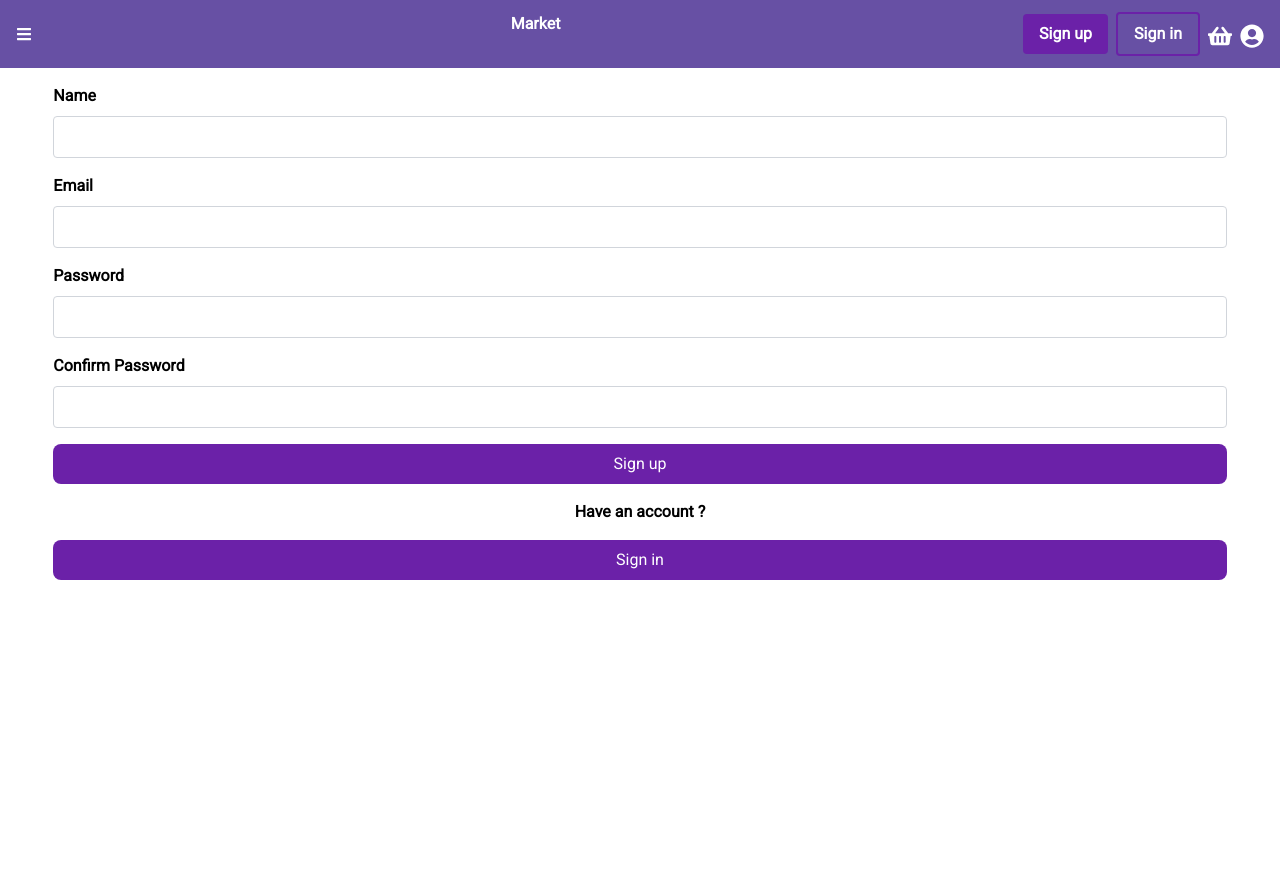
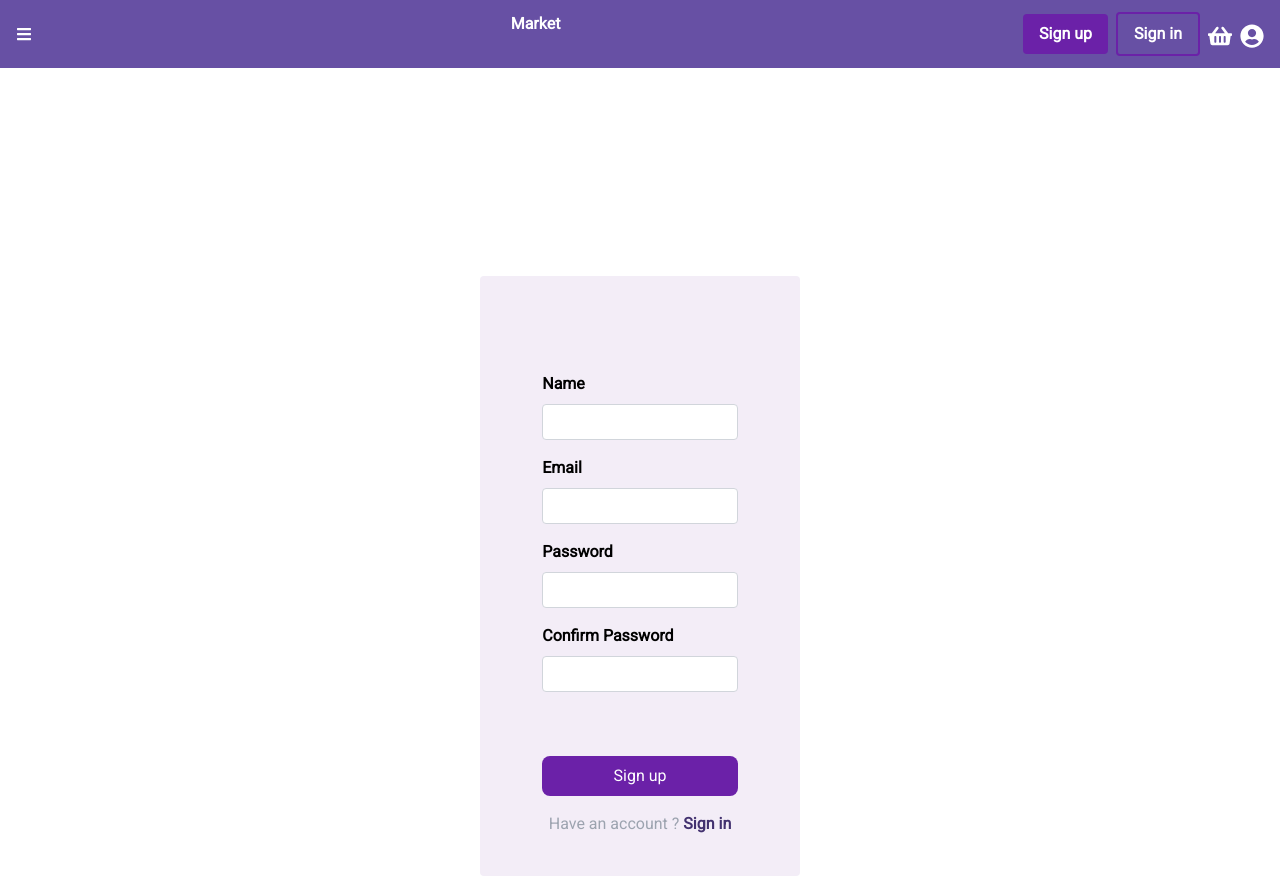
Before and after one commit to hussain-alsayedali/e-commerce-system, a React (Vite) app in the folder client/: page /signup in a window 1280 px wide. Before the commit the page ends 800 px from the top, so only its background shows below. Built offline with nearby package versions, Linux system fonts and the light colour scheme.

Commit message:
SignUpPage Improvement

```diff
--- a/client/src/pages/SignupPage.tsx
+++ b/client/src/pages/SignupPage.tsx
@@ -2,13 +2,14 @@ import Button from "../components/Button.tsx";
 
 export default function SignupPage() {
   return (
-    <div>
+    <div className="flex justify-center">
+      <div className="mt-52 mr-16 ml-16 rounded w-2/3 lg:w-1/4 h-[600px] bg-semiwhite ">
         <div className="flex flex-col justify-center items-center">
           <form
             action=""
-          className="flex flex-col justify-center items-center align-middle w-11/12"
+            className="flex flex-col justify-center items-center align-middle w-11/12 mt-20"
             >
-          <div className="w-full mt-4">
+            <div className="w-2/3 mt-4">
               <label className="font-semibold" htmlFor="name-input">
                 Name
               </label>
@@ -16,10 +17,10 @@ export default function SignupPage() {
                 name="name-input"
                 id="name-input"
                 type="text"
-              className="rounded w-full border border-gray-300 block mt-2 py-2 "
+                className="rounded w-full border border-gray-300 block mt-2 p-2 h-9"
               />
             </div>
-          <div className="w-full mt-4">
+            <div className="w-2/3 mt-4">
               <label className="font-semibold" htmlFor="email-input">
                 Email
               </label>
@@ -27,10 +28,10 @@ export default function SignupPage() {
                 name="email-input"
                 id="email-input"
                 type="text"
-              className="rounded w-full border border-gray-300 block mt-2 py-2 "
+                className="rounded w-full border border-gray-300 block mt-2 p-2 h-9 "
               />
             </div>
-          <div className="w-full mt-4">
+            <div className="w-2/3 mt-4">
               <label className="font-semibold" htmlFor="password-input">
                 Password
               </label>
@@ -38,10 +39,10 @@ export default function SignupPage() {
                 name="password-input"
                 id="password-input"
                 type="text"
-              className="rounded w-full border border-gray-300 block mt-2 py-2 "
+                className="rounded w-full border border-gray-300 block mt-2 p-2 h-9 "
               />
             </div>
-          <div className="w-full mt-4">
+            <div className="w-2/3 mt-4">
               <label className="font-semibold" htmlFor="confirm">
                 Confirm Password
               </label>
@@ -49,16 +50,15 @@ export default function SignupPage() {
                 name="confirm-input"
                 id="confirm-input"
                 type="text"
-              className="rounded w-full border border-gray-300 block mt-2 py-2"
+                className="rounded w-full border border-gray-300 block mt-2 p-2 h-9"
               />
-            <div className="mt-4 ">
+              </div>
+              <div className="mt-16 w-2/3 ">
                 <Button title="Sign up" />
               </div>
-          </div>
+
           </form>
-        <h2 className="mt-4 font-bold">Have an account ?</h2>
-        <div className="w-11/12 mt-4">
-          <Button title="Sign in" />
+          <h2 className="mt-4 text-gray-400">Have an account ? <a href="/signin" className="text-darkpurple font-bold hover:opacity-50">Sign in</a></h2>
         </div>
       </div>
     </div>
```
Lines whose indentation alone changed are shown as unchanged.
